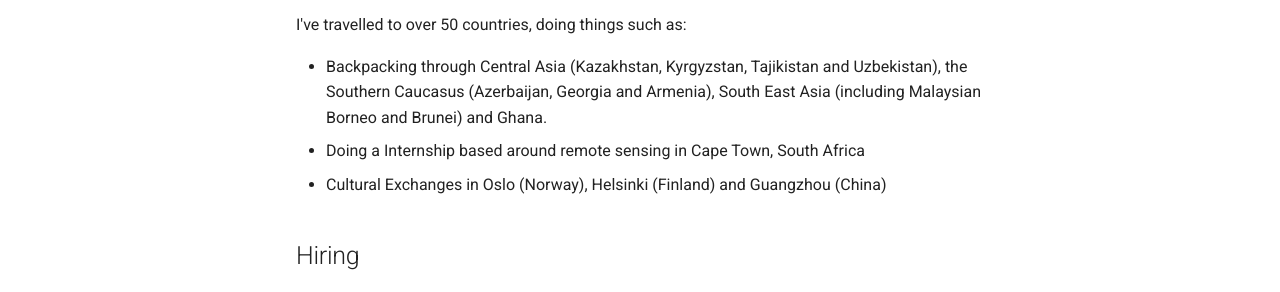
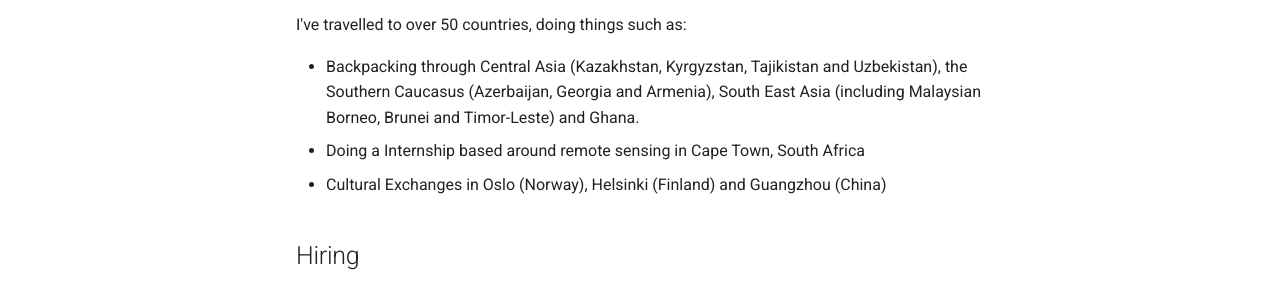
Before and after one commit to bahorn/b.horn.uk, an MkDocs documentation site: the page built from docs/index.md, in a window 1280 px wide and 900 px high, scrolled down 1218 px. Shown: the part 472-764 px from the top of the window. Built offline with MkDocs 1.6.1 and Material for MkDocs 9.7.7, drawn with Linux system fonts in a browser that asks for light colours; nearby versions of some CDN libraries.

Commit message:
noting a new interesting place i've been

```diff
--- a/docs/index.md
+++ b/docs/index.md
@@ -56,7 +56,7 @@
 
 I've travelled to over 50 countries, doing things such as:
 
-* Backpacking through Central Asia (Kazakhstan, Kyrgyzstan, Tajikistan and Uzbekistan), the Southern Caucasus (Azerbaijan, Georgia and Armenia), South East Asia (including Malaysian Borneo and Brunei) and Ghana.
+* Backpacking through Central Asia (Kazakhstan, Kyrgyzstan, Tajikistan and Uzbekistan), the Southern Caucasus (Azerbaijan, Georgia and Armenia), South East Asia (including Malaysian Borneo, Brunei and Timor-Leste) and Ghana.
 * Doing a Internship based around remote sensing in Cape Town, South Africa
 * Cultural Exchanges in Oslo (Norway), Helsinki (Finland) and Guangzhou (China)
 
```
